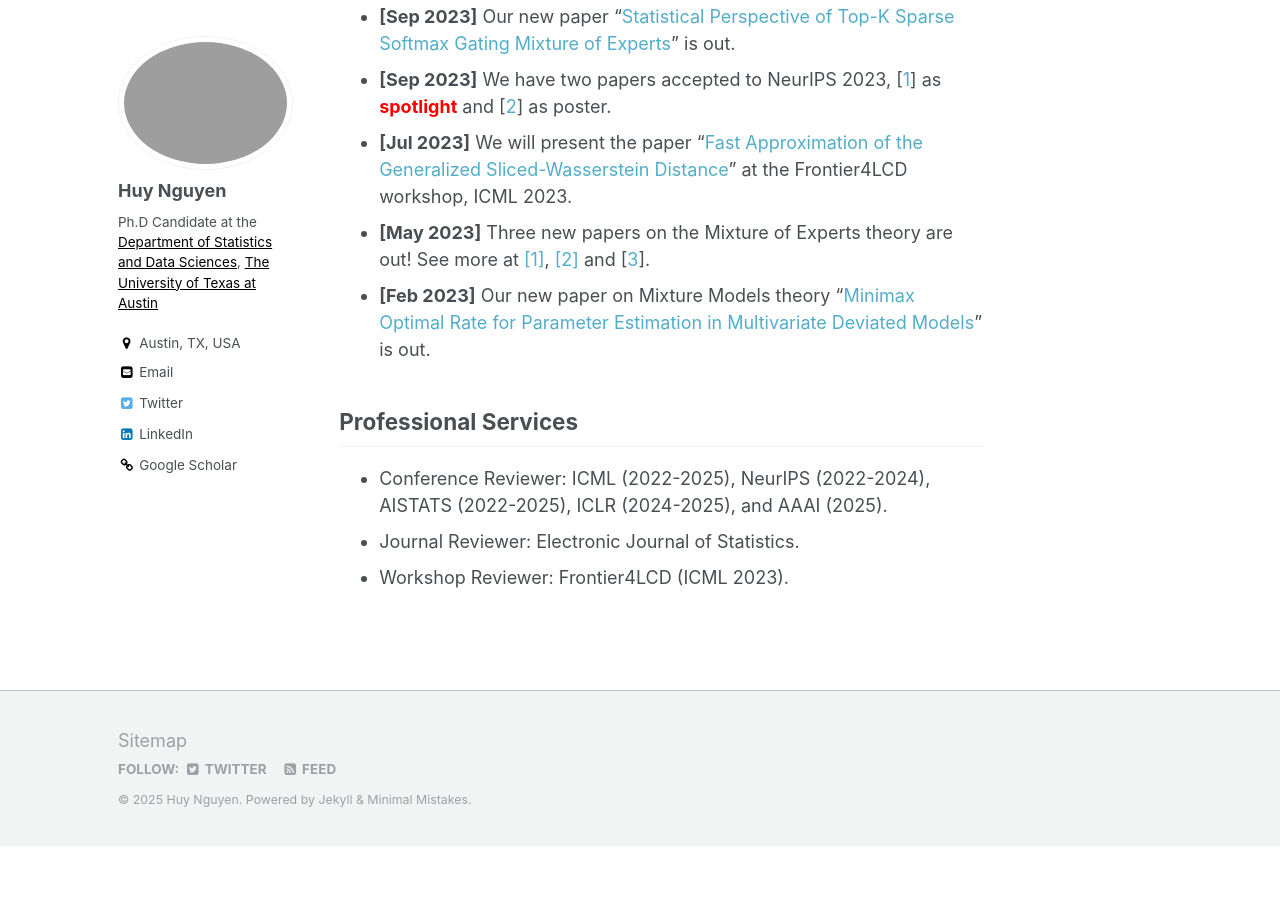
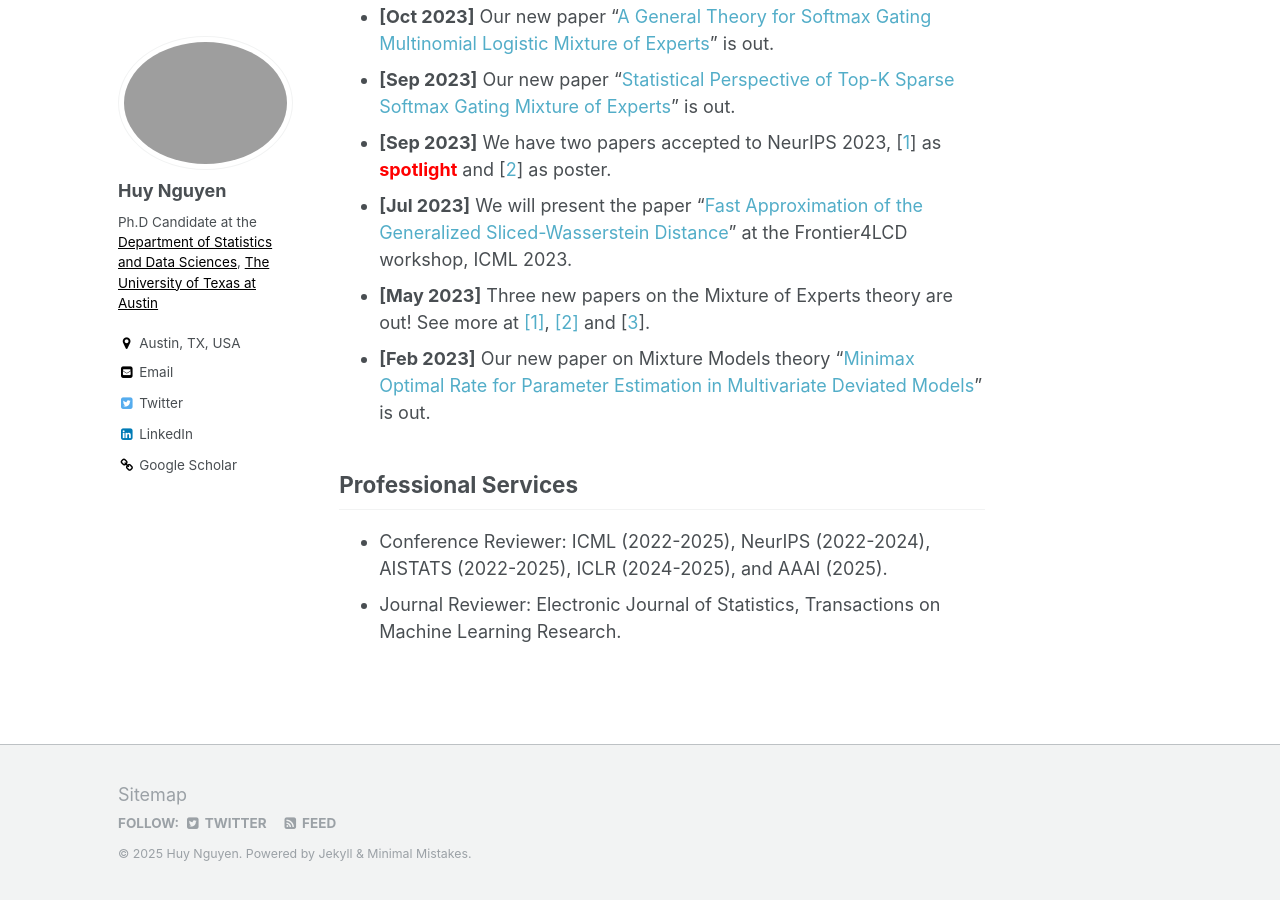
Before and after one commit to snowwhite2011/huyentrang0811.github.io, a Jekyll site: the page built from _pages/about.md, in a window 1280 px wide and 900 px high, scrolled down 4353 px. Built offline with Jekyll 4.4.1, drawn with Linux system fonts in a browser that asks for light colours; before the commit the page ends 5199 px from its top, so only the background shows below that; some of the changed text lies outside the part shown.

Commit message:
Update about.md

```diff
--- a/_pages/about.md
+++ b/_pages/about.md
@@ -109,5 +110,4 @@ My current research focuses on theoretical foundations for the Mixture-of-Expert
 
 ## Professional Services
 - Conference Reviewer: ICML (2022-2025), NeurIPS (2022-2024), AISTATS (2022-2025), ICLR (2024-2025), and AAAI (2025).
-- Journal Reviewer: Electronic Journal of Statistics.
-- Workshop Reviewer: Frontier4LCD (ICML 2023).
+- Journal Reviewer: Electronic Journal of Statistics, Transactions on Machine Learning Research.
```
Also changed, not shown: other parts of _pages/about.md (+4 -3 lines).
